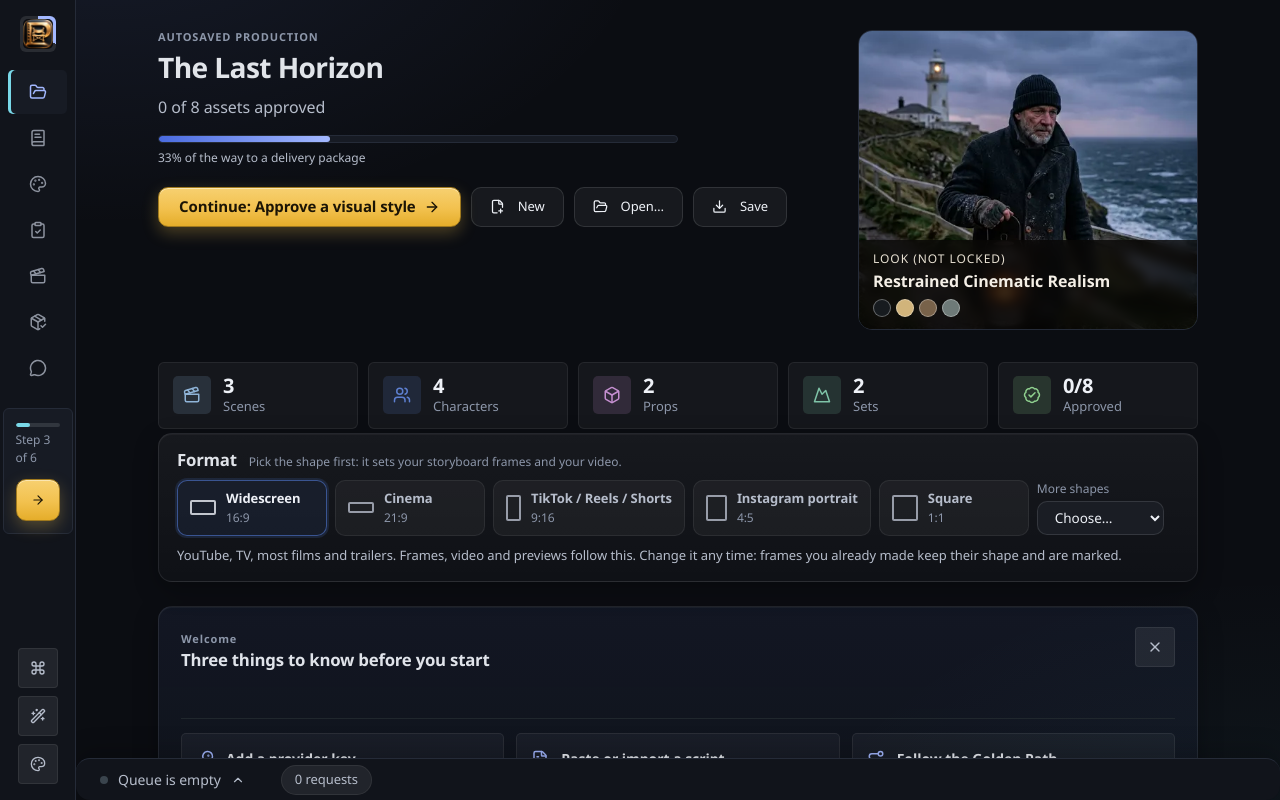
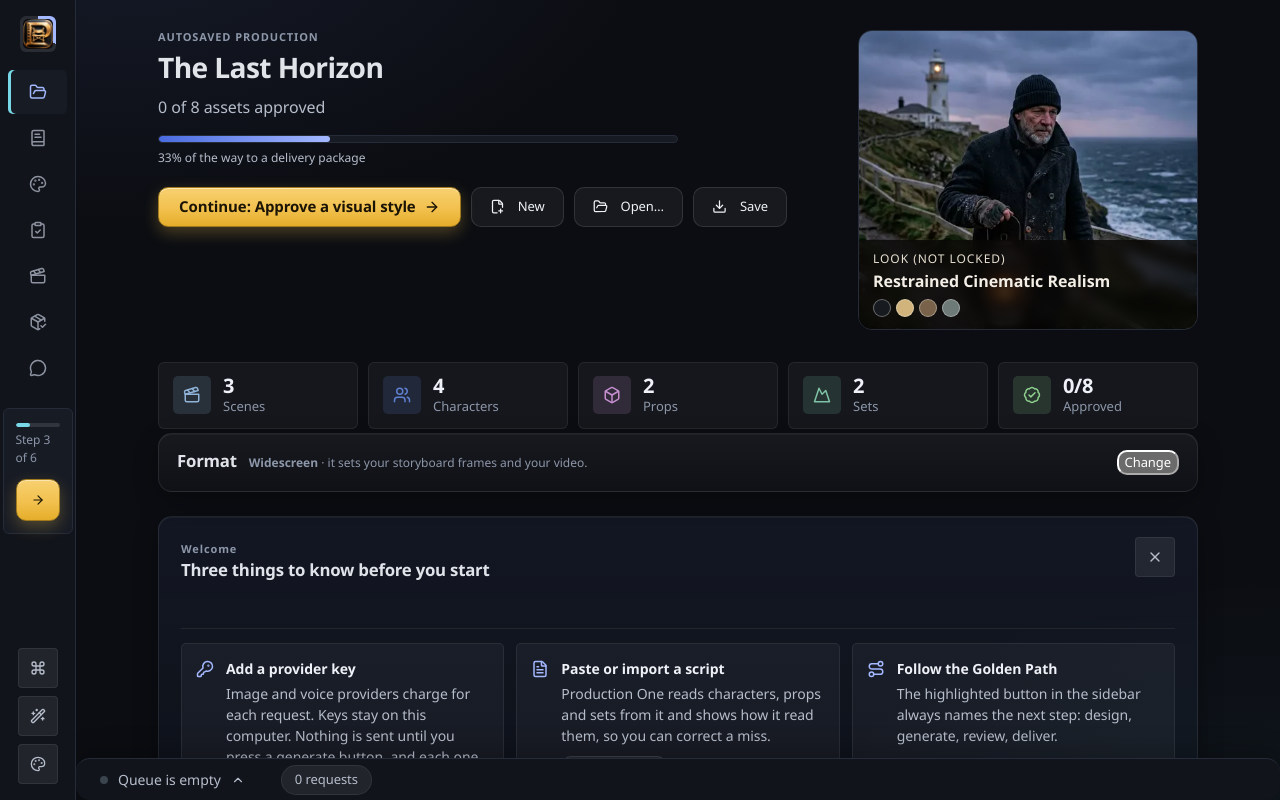
Before and after one commit to Olusegune/productionOne, a React (Vite) app: page / in a window 1280 px wide. Built offline with nearby package versions, Linux system fonts and the light colour scheme.

Commit message:
Projects: Format collapses to one line

```diff
--- a/src/start.css
+++ b/src/start.css
@@ -30,3 +30,6 @@
 
 /* Cards that stretched their first row */
 .first-run, .start-choices, .dc-gp { align-content: start; }
+.po-format-head { display: flex; align-items: baseline; gap: 12px; flex-wrap: wrap; }
+.po-format-head small { flex: 1; min-width: 200px; }
+.po-format-toggle { margin-left: auto; }
--- a/src/views/ProjectsView.tsx
+++ b/src/views/ProjectsView.tsx
@@ -1,4 +1,6 @@
+import { useState } from "react";
 import { FormatPicker } from "../components/FormatPicker";
+import { formatName } from "../domain/formats";
 import { History, X } from "lucide-react";
 import { recentName } from "../appHelpers";
 import { Eyebrow } from "../components/Eyebrow";
@@ -39,14 +41,19 @@ export function ProjectsView(props: {
   onTour?: () => void;
 }) {
   const { title, filePath, analysis, golden, recents } = props;
+  const [formatOpen, setFormatOpen] = useState(false);
   const count = (...types: string[]) => analysis.assets.filter((a) => types.includes(a.type)).length;
   return (
     <section className="po-launch">
       <ProjectHero title={title} filePath={filePath} style={props.style} golden={golden} counts={{ scenes: analysis.scenes.length, characters: count("character"), props: count("prop"), sets: count("set", "environment") }} onNew={props.onNew} onOpen={props.onOpen} onSave={props.onSave} onContinue={props.onNext} onWorkspace={props.onWorkspace} />
       {!golden.hasScript && analysis.assets.length === 0 && <StartChoices onAssistant={() => props.onWorkspace("Assistant")} onScript={() => props.onWorkspace("Story")} onPictures={() => props.onWorkspace("Design")} />}
       <section className="panel po-format" aria-label="Format">
-        <div className="po-format-head"><h3>Format</h3><small>Pick the shape first: it sets your storyboard frames and your video.</small></div>
-        <FormatPicker value={props.format} onChange={props.onFormat} />
+        <div className="po-format-head">
+          <h3>Format</h3>
+          {formatOpen ? <small>Pick the shape first: it sets your storyboard frames and your video.</small> : <small><b>{formatName(props.format)}</b> · it sets your storyboard frames and your video.</small>}
+          <button type="button" className="tertiary po-format-toggle" onClick={() => setFormatOpen((o) => !o)} aria-expanded={formatOpen}>{formatOpen ? "Done" : "Change"}</button>
+        </div>
+        {formatOpen && <FormatPicker value={props.format} onChange={props.onFormat} />}
       </section>
       <FirstRun onKeys={props.onKeys} onStory={() => props.onWorkspace("Story")} onTour={props.onTour} />
       {props.onMakeFirst && golden.outputsCount === 0 && golden.approvedCount === 0 && golden.jobsActive === 0 && (
```
